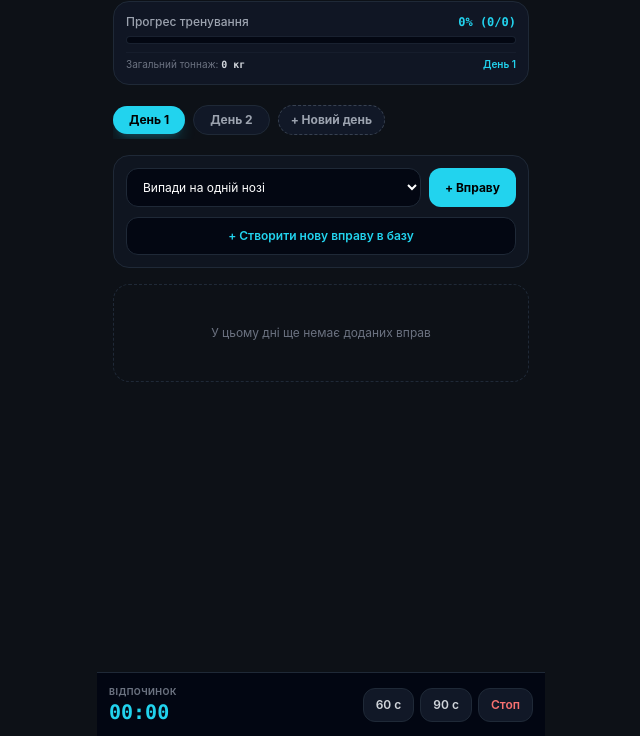
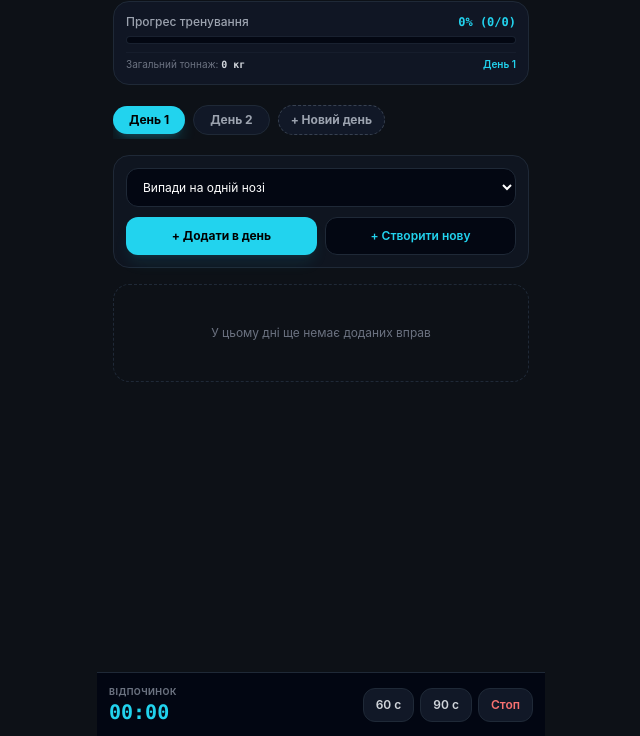
Before and after one commit to DmitriyK9891/PowerLog, a plain HTML site: page index.html in a window 1280 px wide. Shown: the part 64-800 px from the top of the page, without its empty margins (319-959 px from the left). Drawn offline with nearby package versions, Linux system fonts and the light colour scheme.

Commit message:
Update index.html

```diff
--- a/index.html
+++ b/index.html
@@ -91,17 +91,20 @@
         <div class="flex items-center space-x-2 overflow-x-auto no-scrollbar py-1" id="days-tabs"></div>
     </section>
 
-    <!-- ДИСПЕТЧЕР ВПРАВ В ДНІ (ВИПРАВЛЕНА ВЕРСТКА) -->
+    <!-- ДИСПЕТЧЕР ВПРАВ В ДНІ (100% АДАПТИВНИЙ) -->
     <section class="bg-gray-900/60 border border-gray-800 p-3 rounded-2xl mb-4 space-y-2.5">
-        <div class="flex items-stretch gap-2 w-full">
-            <select id="exercise-select" class="flex-1 min-w-0 bg-gray-950 border border-gray-800 rounded-xl px-3 py-2.5 text-xs text-white focus:outline-none focus:border-cyan-400"></select>
-            <button onclick="addExerciseToDay()" class="shrink-0 bg-cyan-400 hover:bg-cyan-300 text-black font-bold px-4 py-2.5 rounded-xl text-xs transition flex items-center justify-center whitespace-nowrap">
-                + Вправу
+        <div class="w-full">
+            <select id="exercise-select" class="w-full bg-gray-950 border border-gray-800 rounded-xl px-3 py-2.5 text-xs text-white focus:outline-none focus:border-cyan-400 truncate"></select>
+        </div>
+
+        <div class="grid grid-cols-2 gap-2">
+            <button onclick="addExerciseToDay()" class="bg-cyan-400 hover:bg-cyan-300 active:scale-95 text-black font-bold py-2.5 px-2 rounded-xl text-xs transition text-center shadow-lg shadow-cyan-400/10">
+                + Додати в день
+            </button>
+            <button onclick="openNewExerciseModal()" class="bg-gray-950 hover:bg-gray-800 active:scale-95 border border-gray-800 text-cyan-400 font-semibold py-2.5 px-2 rounded-xl text-xs transition text-center">
+                + Створити нову
             </button>
         </div>
-        <button onclick="openNewExerciseModal()" class="w-full bg-gray-950 hover:bg-gray-800 border border-gray-800 text-cyan-400 font-semibold py-2.5 rounded-xl text-xs transition text-center block">
-            + Створити нову вправу в базу
-        </button>
     </section>
 
     <!-- СПИСОК ВПРАВ ТРЕНУВАННЯ -->
@@ -199,7 +202,6 @@
         let timerInterval = null;
 
         window.onload = function() {
-            // Оновлюємо базу, щоб завжди підтягувалися нові категорії
             if (!appState.exerciseBase || appState.exerciseBase.length === 0) {
                 appState.exerciseBase = initialExerciseBase;
             }
@@ -261,7 +263,6 @@
             const select = document.getElementById('exercise-select');
             select.innerHTML = '';
 
-            // Групуємо вправи за категоріями
             const categories = {};
             appState.exerciseBase.forEach(ex => {
                 const cat = ex.category || 'Власні вправи';
```
